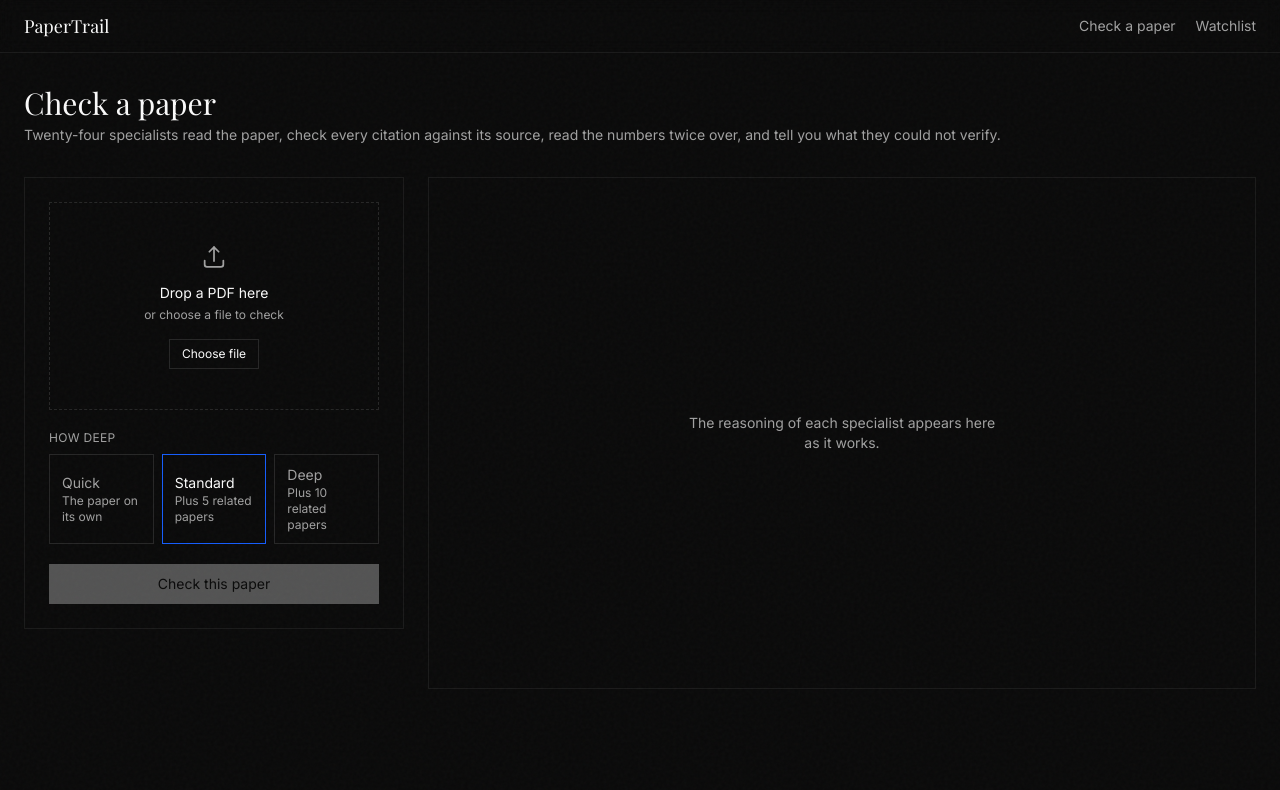
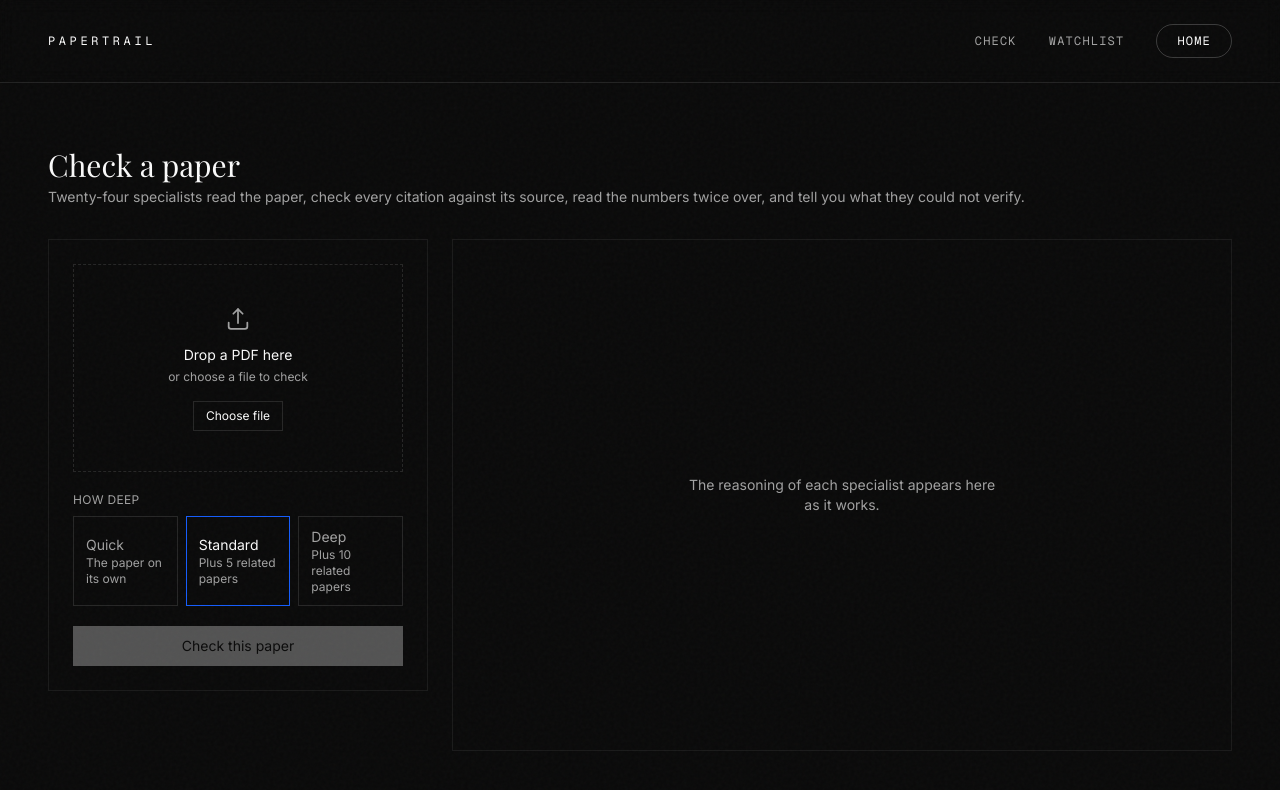
Before and after one commit to FlemingJohn/papertrail, a Next.js app: page /check in a window 1280 px wide. Shown: the top 790 px of the page. Built offline with nearby package versions, Linux system fonts and the light colour scheme; a web font is replaced by a local one.

Commit message:
style: match dashboard shell to landing page navigation

```diff
--- a/app/(dashboard)/layout.tsx
+++ b/app/(dashboard)/layout.tsx
@@ -1,5 +1,6 @@
 import type { ReactNode } from "react";
 import Link from "next/link";
+import { buttonSecondary } from "@/lib/design/tokens";
 
 export default function DashboardLayout({
   children,
@@ -8,29 +9,36 @@ export default function DashboardLayout({
 }) {
   return (
     <div className="min-h-screen bg-background">
-      <header className="sticky top-0 z-40 border-b border-border/60 bg-background/90 backdrop-blur">
-        <div className="mx-auto flex max-w-7xl items-center justify-between px-6 py-3">
-          <Link href="/" className="font-display text-lg text-foreground">
+      <header className="sticky top-0 z-40 border-b border-white/10 bg-background/90 px-8 py-6 backdrop-blur md:px-12">
+        <nav className="flex items-center justify-between">
+          <Link
+            href="/"
+            className="font-mono text-xs uppercase tracking-[0.3em]"
+          >
             PaperTrail
           </Link>
-          <nav className="flex items-center gap-5">
+
+          <div className="flex items-center gap-8">
             <Link
               href="/check"
-              className="text-sm text-muted-foreground transition-colors hover:text-foreground"
+              className="font-mono text-xs uppercase tracking-widest text-muted-foreground transition-colors hover:text-foreground"
             >
-              Check a paper
+              Check
             </Link>
             <Link
               href="/watchlist"
-              className="text-sm text-muted-foreground transition-colors hover:text-foreground"
+              className="font-mono text-xs uppercase tracking-widest text-muted-foreground transition-colors hover:text-foreground"
             >
               Watchlist
             </Link>
-          </nav>
-        </div>
+            <Link href="/" className={buttonSecondary}>
+              Home
+            </Link>
+          </div>
+        </nav>
       </header>
 
-      <main className="mx-auto max-w-7xl px-6 py-8">{children}</main>
+      <main className="px-8 py-12 md:px-12 md:py-16">{children}</main>
     </div>
   );
 }
```
